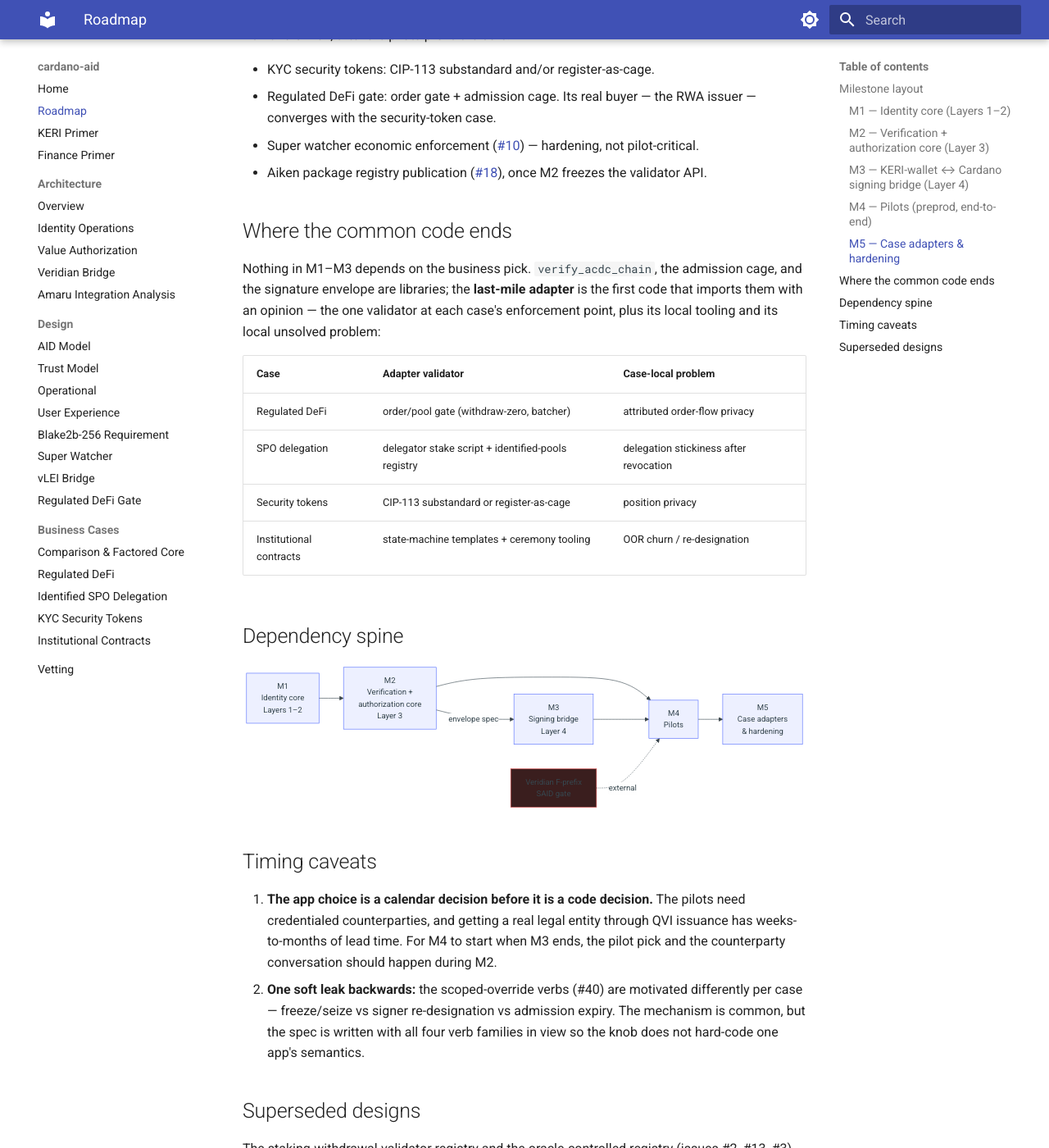
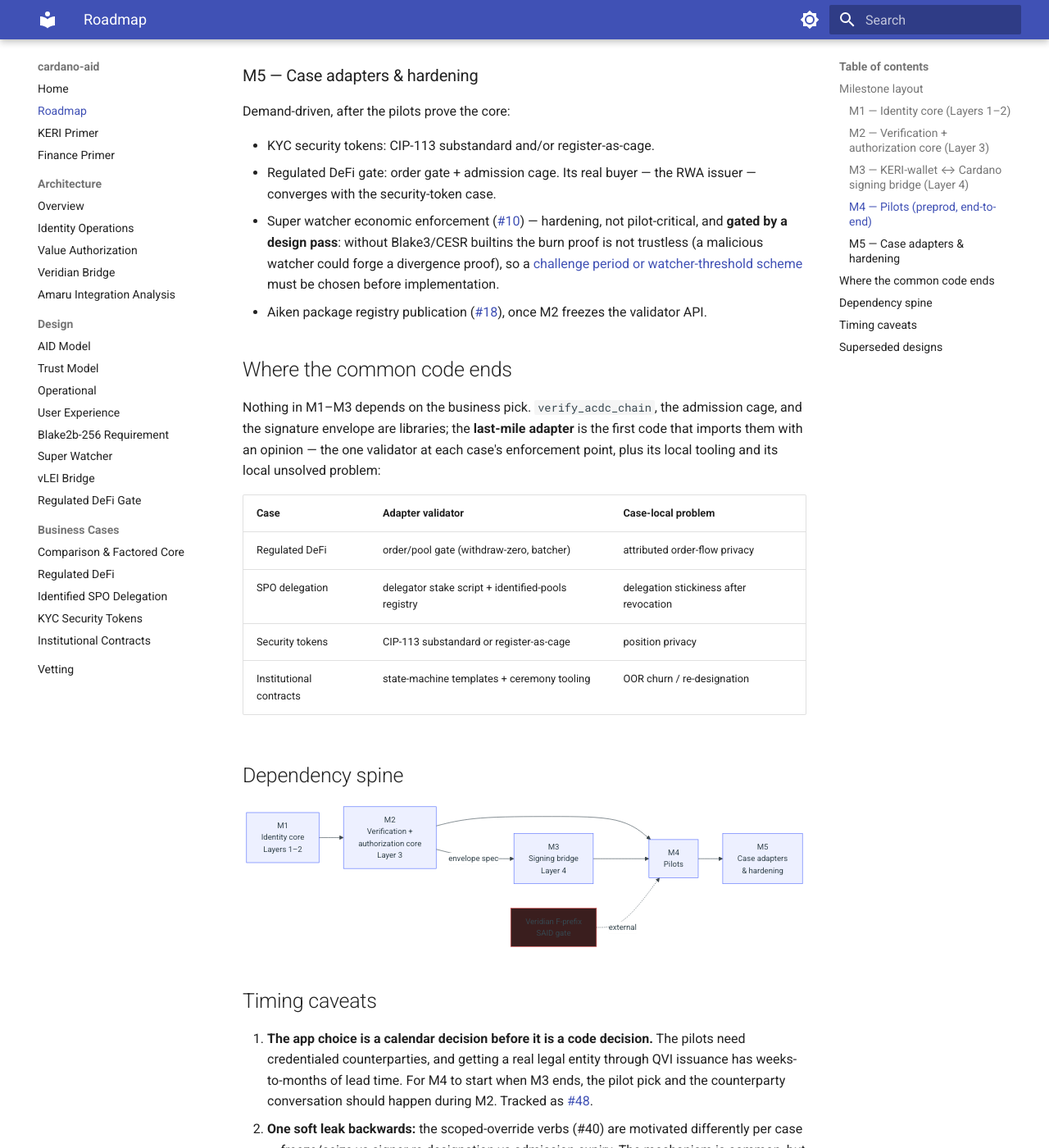
Before and after one commit to lambdasistemi/cardano-keri, an MkDocs documentation site: the page built from docs/roadmap.md, in a window 1280 px wide and 1400 px high, scrolled down 2577 px. Shown: the whole window at 82% size. Built offline with MkDocs 1.6.1 and Material for MkDocs 9.7.7, drawn with Linux system fonts in a browser that asks for light colours; some of the changed text lies outside the part shown.

Commit message:
docs: milestone-based status in vlei gap table; super-watcher design gate; pilot runway
Closes #49

```diff
--- a/docs/roadmap.md
+++ b/docs/roadmap.md
@@ -135,6 +135,12 @@
   treasury disbursement ceremony with vLEI-verified signers; state-machine
   spend validators, full per-transition verification.
 
+Both pilots share a **runway ticket
+([#48](https://github.com/lambdasistemi/cardano-aid/issues/48), milestoned
+M2)**: counterparty confirmation, QVI credential issuance, credential
+fixtures, preprod environment, and the F-prefix gate readiness check — started
+early because of the lead times below.
+
 ### M5 — Case adapters & hardening
 
 Demand-driven, after the pilots prove the core:
@@ -144,7 +150,11 @@
   issuer — converges with the security-token case.
 - Super watcher economic enforcement
   ([#10](https://github.com/lambdasistemi/cardano-aid/issues/10)) — hardening,
-  not pilot-critical.
+  not pilot-critical, and **gated by a design pass**: without Blake3/CESR
+  builtins the burn proof is not trustless (a malicious watcher could forge a
+  divergence proof), so a
+  [challenge period or watcher-threshold scheme](design/super-watcher.md#without-blake3-the-trust-problem)
+  must be chosen before implementation.
 - Aiken package registry publication
   ([#18](https://github.com/lambdasistemi/cardano-aid/issues/18)), once M2
   freezes the validator API.
@@ -183,7 +193,8 @@
    The pilots need credentialed counterparties, and getting a real legal
    entity through QVI issuance has weeks-to-months of lead time. For M4 to
    start when M3 ends, the pilot pick and the counterparty conversation
-   should happen during M2.
+   should happen during M2. Tracked as
+   [#48](https://github.com/lambdasistemi/cardano-aid/issues/48).
 2. **One soft leak backwards:** the scoped-override verbs (#40) are motivated
    differently per case — freeze/seize vs signer re-designation vs admission
    expiry. The mechanism is common, but the spec is written with all four
```
Also changed, not shown: docs/design/vlei.md (+10 -5 lines).
